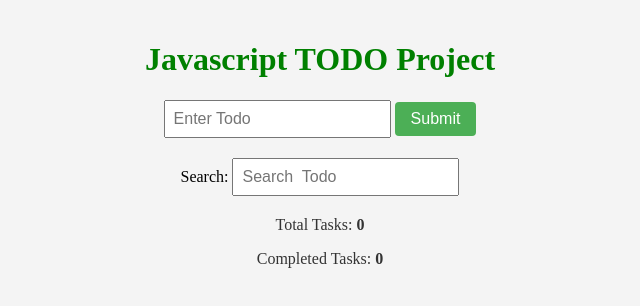
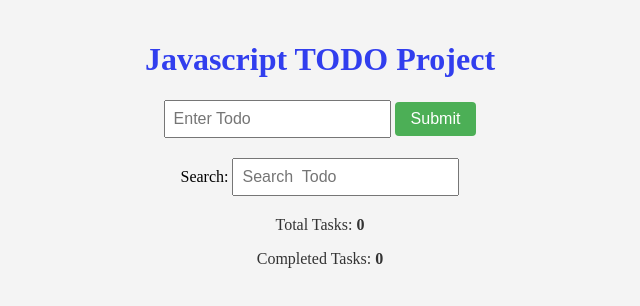
Before and after one commit to codes-sharan/todo-js, a plain HTML site: page index.html in a window 1280 px wide. Shown: the whole page, without its empty margins (320-960 px from the left). Drawn offline with Linux system fonts and the light colour scheme.

Commit message:
h1 color changed

```diff
--- a/style.css
+++ b/style.css
@@ -6,7 +6,7 @@ body{
 }
 
 h1{
-    color : green;
+    color : rgb(49, 62, 238);
 }
 
 div{
```
